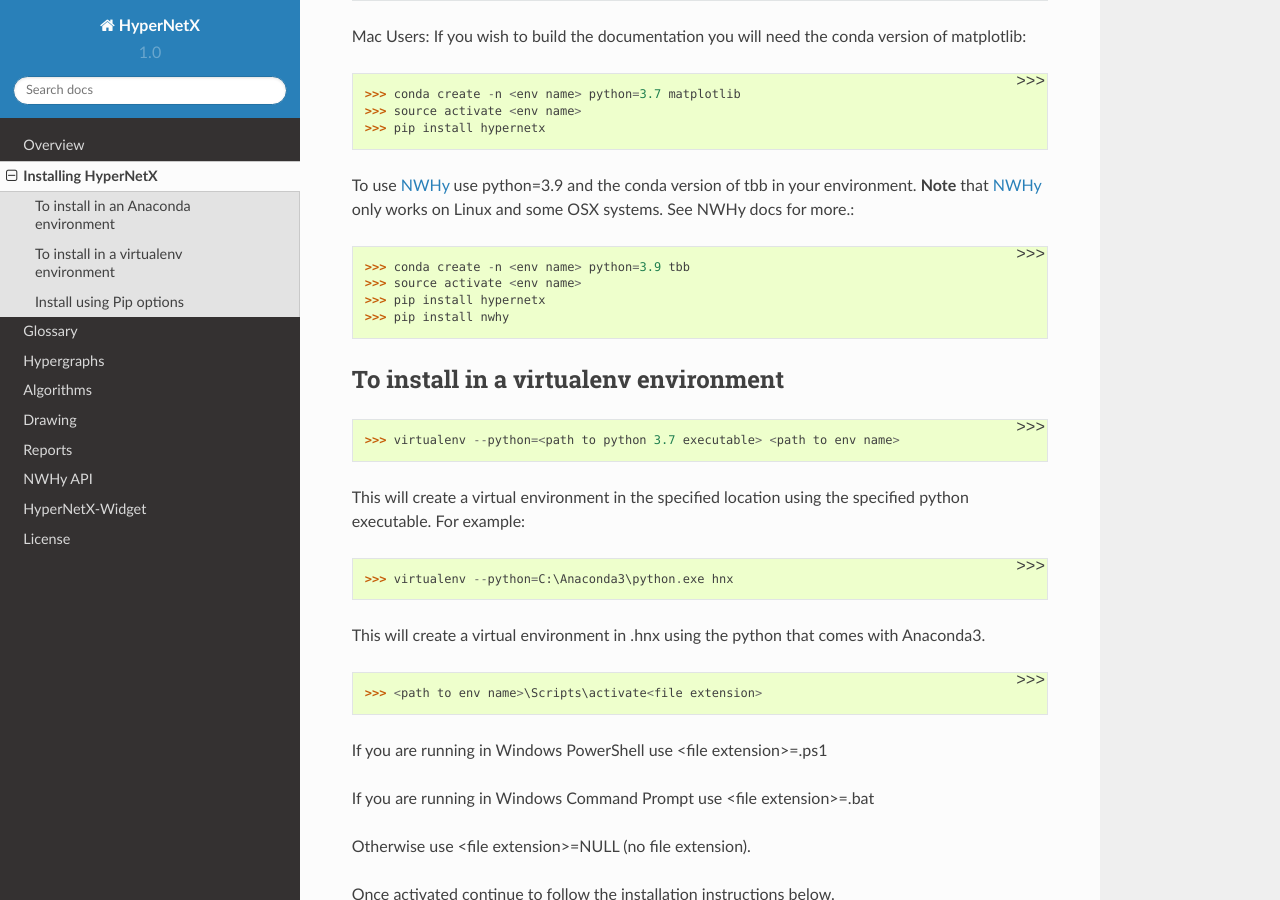
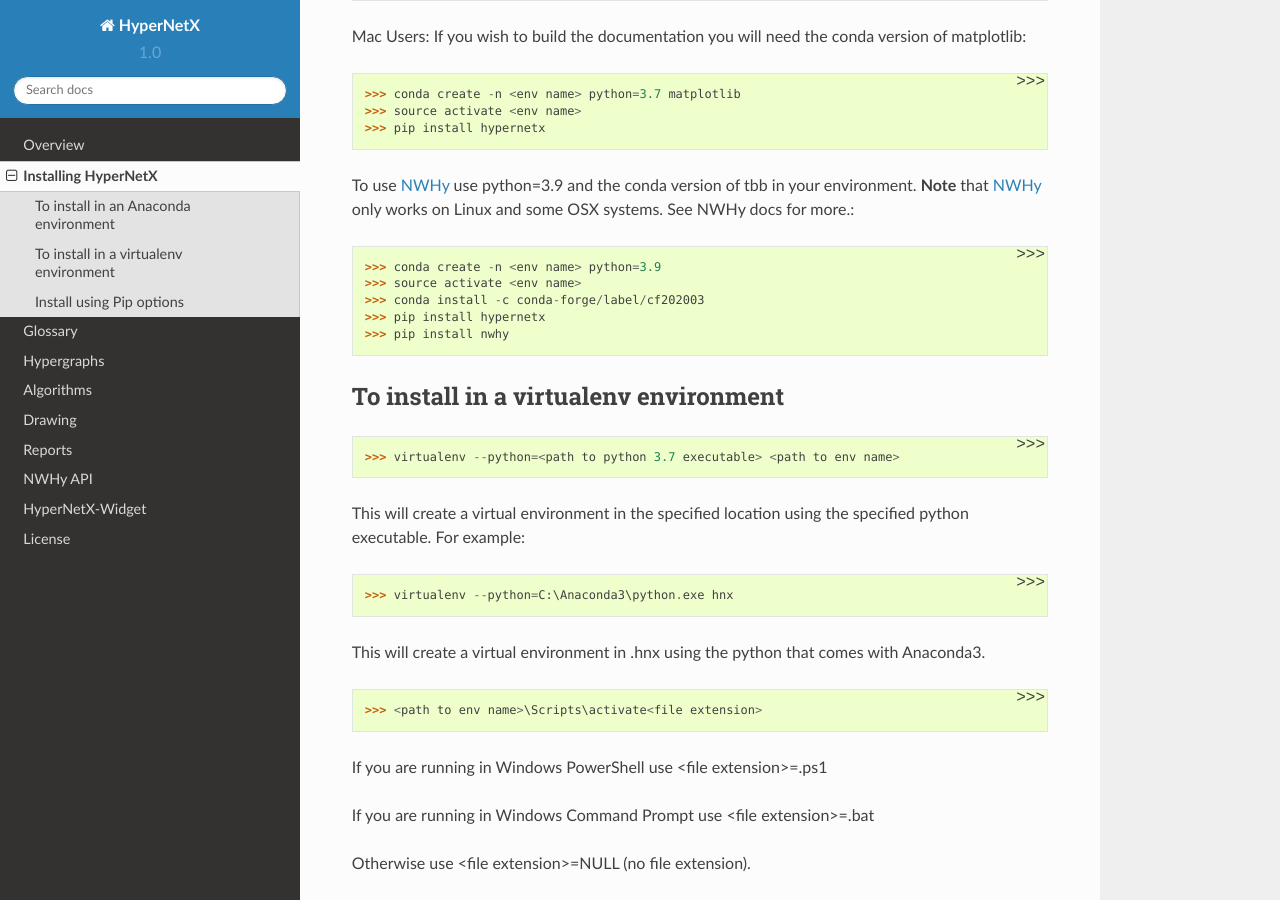
Before and after one commit to pnnl/HyperNetX, a Sphinx documentation site: the page built from docs/source/install.rst, in a window 1280 px wide and 900 px high, scrolled down 339 px. Built offline with Sphinx 7.4.7 and the Read the Docs theme 2.0.0, drawn with Linux system fonts in a browser that asks for light colours.

Commit message:
updating docs for nwhy

```diff
--- a/docs/source/install.rst
+++ b/docs/source/install.rst
@@ -20,8 +20,9 @@
 To use :ref:`NWHy <nwhy>` use python=3.9 and the conda version of tbb in your environment.
 **Note** that :ref:`NWHy <nwhy>` only works on Linux and some OSX systems. See NWHy docs for more.:
 
-	>>> conda create -n <env name> python=3.9 tbb
+	>>> conda create -n <env name> python=3.9
 	>>> source activate <env name>
+	>>> conda install -c conda-forge/label/cf202003
 	>>> pip install hypernetx
 	>>> pip install nwhy
 
--- a/docs/source/nwhy.rst
+++ b/docs/source/nwhy.rst
@@ -39,7 +39,7 @@
 
 .. _TBB: https://github.com/oneapi-src/oneTBB
 
-	>>> conda install tbb
+	>>> conda install -c conda-forge/label/cf202003
 
 If a local TBB has been installed, we can specify TBBROOT
 
```
